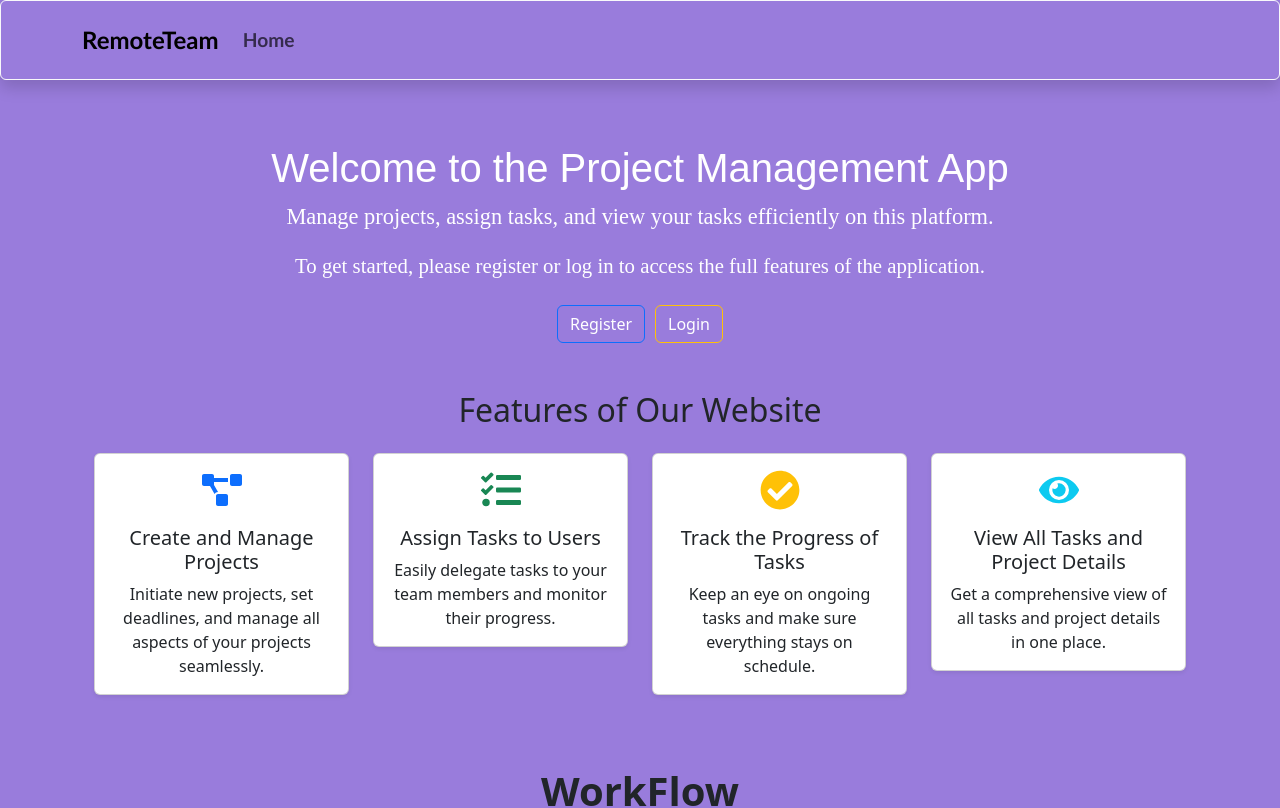
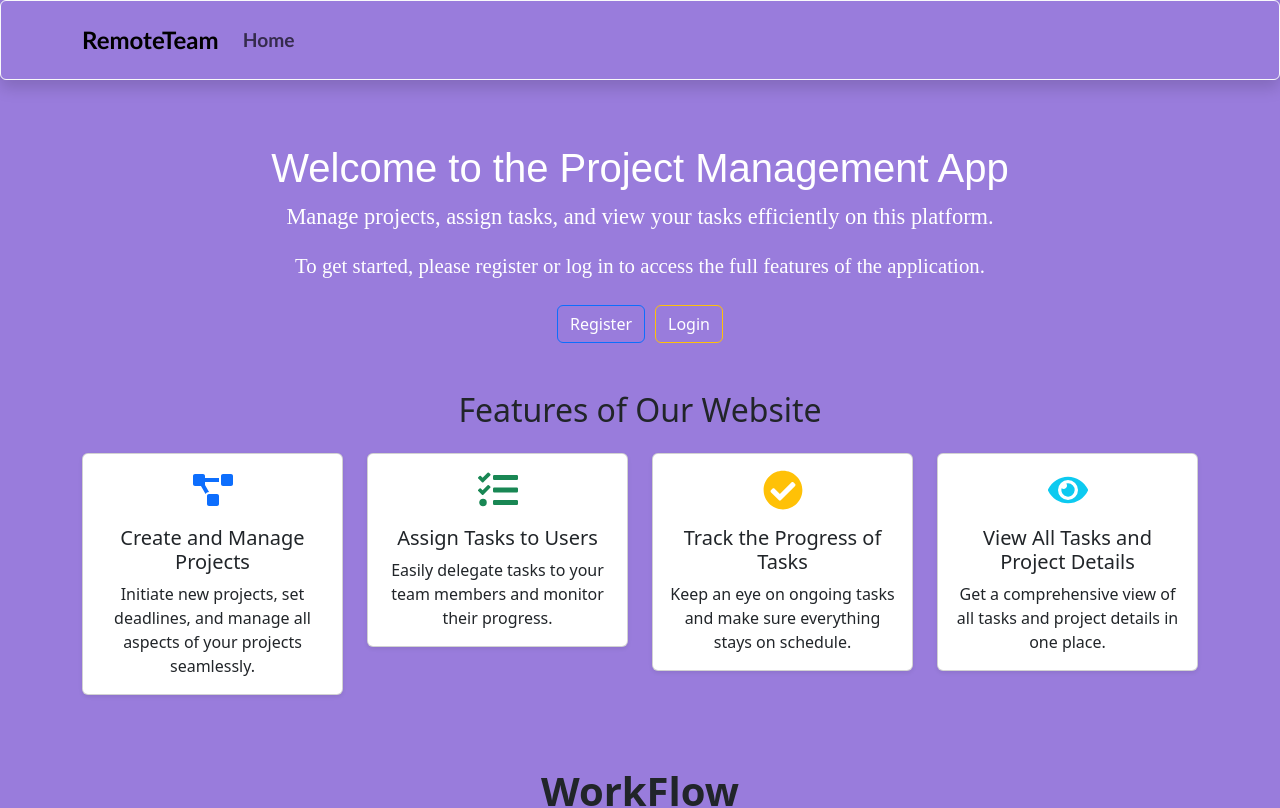
Before and after one commit to Ramvijay-123/remote, a React (Create React App) app in the folder frontend/: page / in a window 1280 px wide. Shown: the top 808 px of the page. Built offline with nearby package versions, Linux system fonts and the light colour scheme; a web font is replaced by a local one.

Commit message:
Update App.js

```diff
--- a/frontend/src/App.js
+++ b/frontend/src/App.js
@@ -94,7 +94,7 @@
                     </Container>
                 </Navbar>
 
-                <Container className=" parent  d-flex justify-content-center ">
+                <div className=" parent  d-flex justify-content-center ">
                     <Routes>
                         <Route path="/" element={token ? (
                             <div >
@@ -131,7 +131,7 @@
                         <Route path="/view-projects" element={token ? <ViewProjects token={token} userId={userId} /> : <Navigate to="/login" />} />
                         <Route path="/dashboard" element={token ? <Dashboard token={token} userId={userId} /> : <Navigate to="/login" />} />
                     </Routes>
-                </Container>
+                </div>
 
             </div>
             <ToastContainer />
```
